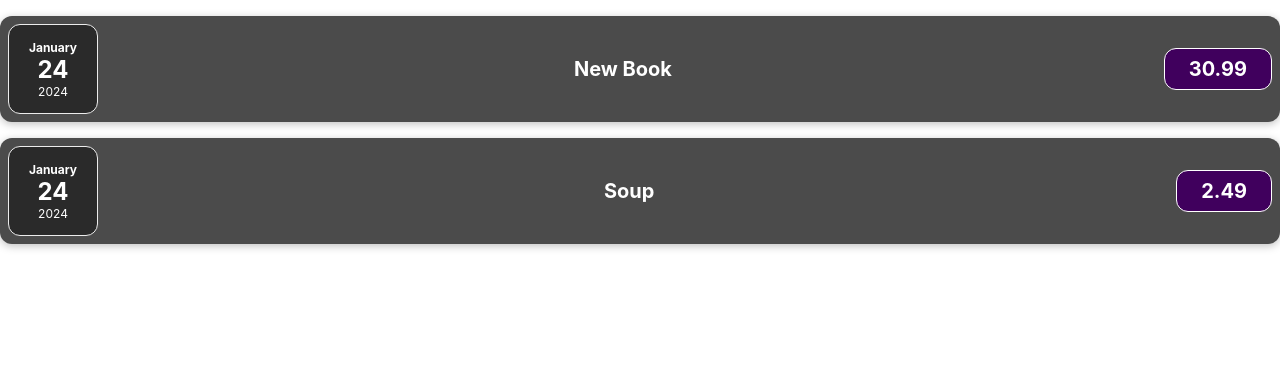
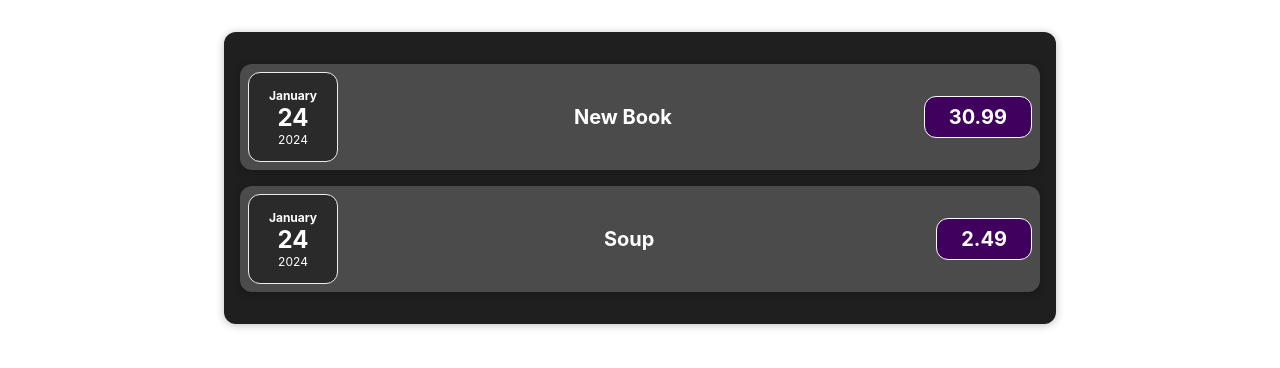
Before and after one commit to martinostrat/expenses, a React (Create React App) app: page / in a window 1280 px wide. Shown: the top 368 px of the page. Built offline with nearby package versions, Linux system fonts and the light colour scheme.

Commit message:
Created Expenses component that contains date and item components

```diff
--- a/src/App.js
+++ b/src/App.js
@@ -1,6 +1,7 @@
 import logo from './logo.svg';
 import './App.css';
 import ExpenseItem from './components/ExpenseItem';
+import Expenses from './components/Expenses';
 
 function App() {
   const expenses = [
@@ -18,12 +19,11 @@
 
   return (
     <div className="App">
-      <ExpenseItem
-        expenseData={expenses[0]}
+      <Expenses
+        expenseData={expenses}
       />
-      <ExpenseItem
-        expenseData={expenses[1]}
-      />
+
+
     </div>
   );
 }
--- a/src/components/ExpenseItem.js
+++ b/src/components/ExpenseItem.js
@@ -7,11 +7,11 @@
     return (
         <div className='expense-item'>
             <ExpenseDate
-                date={props.expenseData.date}
+                date={props.date}
             />
             <div className='expense-item__description'>
-                <h2>{props.expenseData.title}</h2>
-                <div className='expense-item__price'>{props.expenseData.price}</div>
+                <h2>{props.title}</h2>
+                <div className='expense-item__price'>{props.price}</div>
             </div>
         </div>
     );
--- /dev/null
+++ b/src/components/Expenses.js
@@ -0,0 +1,24 @@
+import ExpenseItem from "./ExpenseItem";
+import './expenses.css';
+
+function Expenses(props) {
+    const expenseData = props.expenseData
+    console.log(props)
+
+    return (
+        <div className="expenses">
+
+            {expenseData.map(expense => {
+                return (<ExpenseItem
+                    date={expense.date}
+                    title={expense.title}
+                    price={expense.price}
+                />)
+            })}
+
+        </div >
+    )
+
+}
+
+export default Expenses;
--- /dev/null
+++ b/src/components/expenses.css
@@ -0,0 +1,9 @@
+.expenses {
+    padding: 1rem;
+    background-color: rgb(31, 31, 31);
+    margin: 2rem auto;
+    width: 50rem;
+    max-width: 95%;
+    border-radius: 12px;
+    box-shadow: 0 1px 8px rgba(0, 0, 0, 0.25);
+}
```
